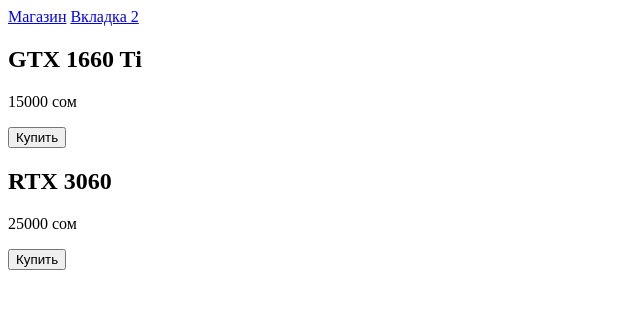
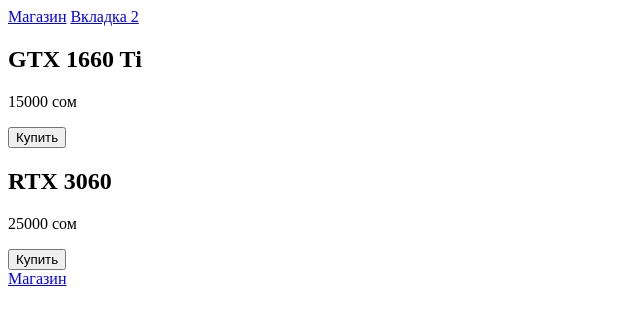
Before and after one commit to pudgeonelove/PCparts, a plain HTML site: page index.html in a window 1280 px wide. Shown: the full height of the page, 0-640 px from the left. Drawn offline with Linux system fonts and the light colour scheme.

Commit message:
Update index.html

```diff
--- a/index.html
+++ b/index.html
@@ -19,3 +19,4 @@
   </div>
 
 </main>
+<a href="index.html" class="active">Магазин</a>
```
